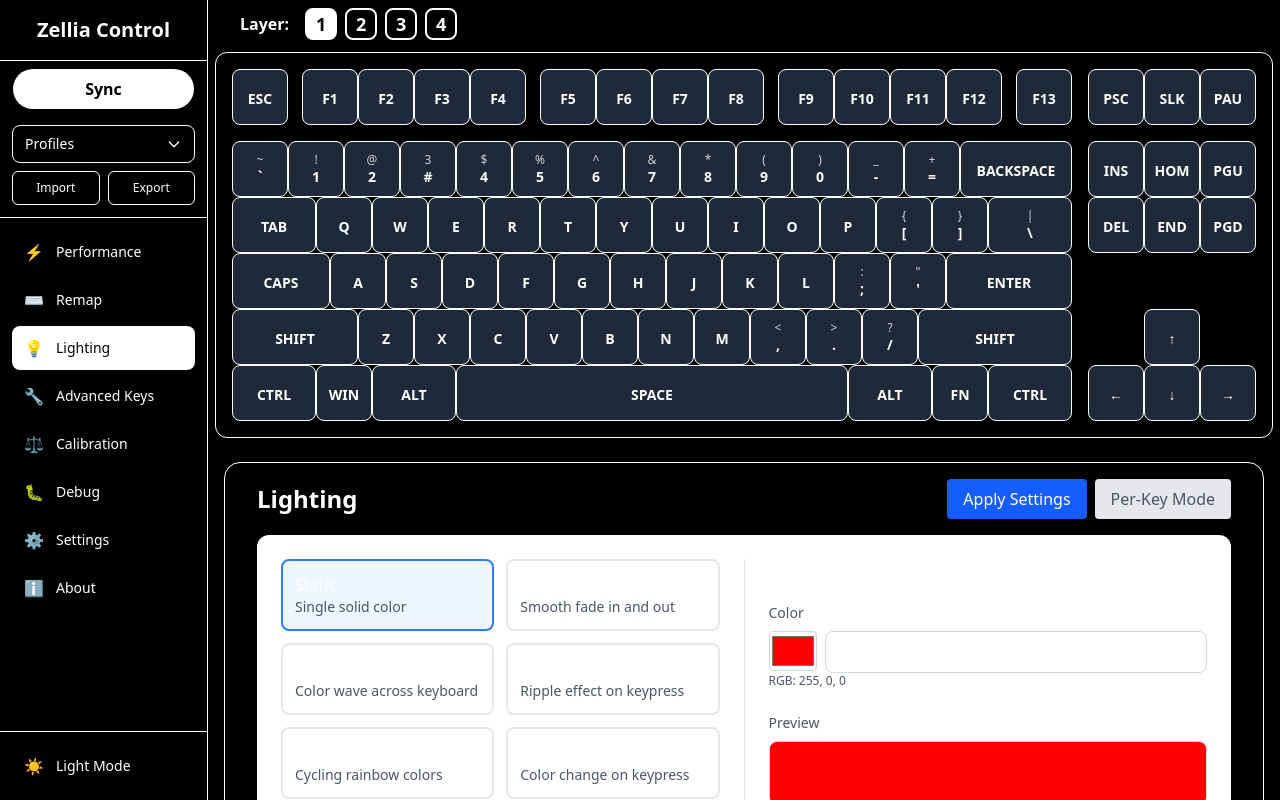
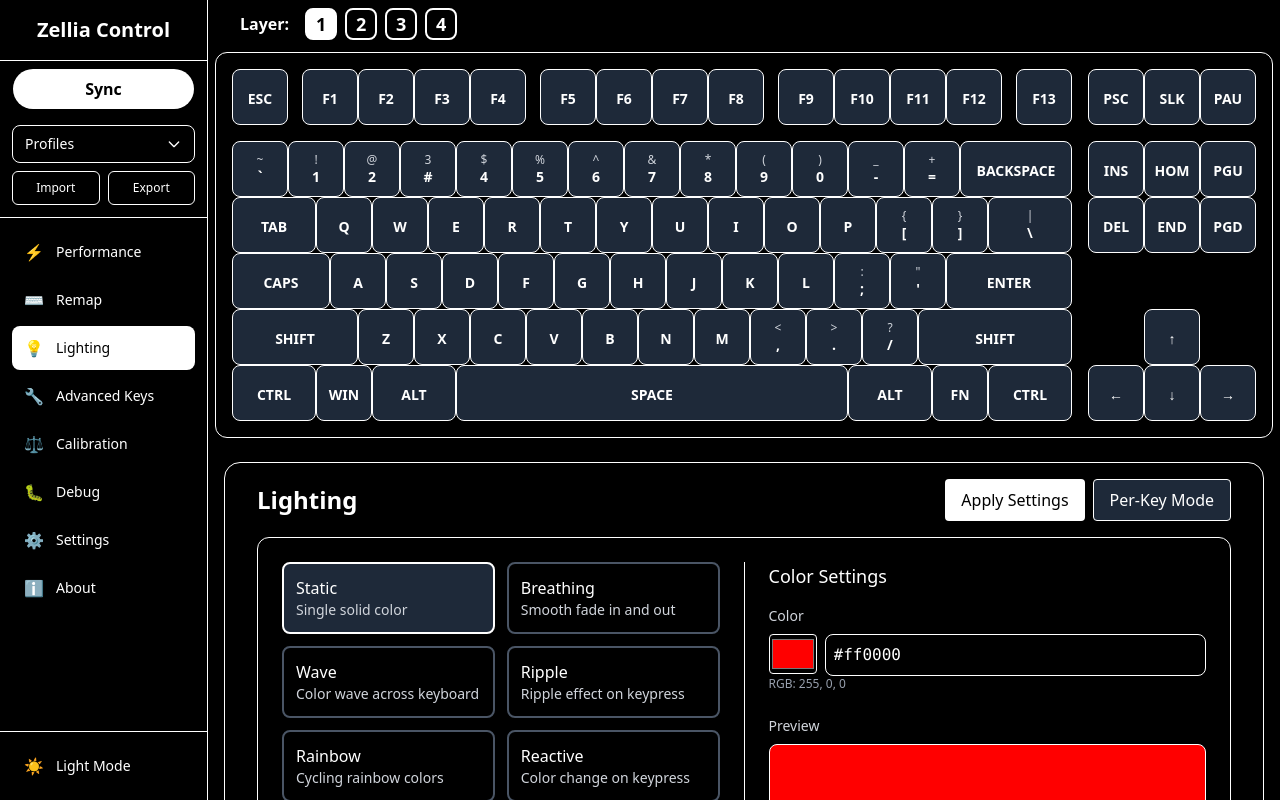
Before and after one commit to Zellia-Keyboards/Zellia-Control, a SvelteKit app: page /lighting in a window 1280 px wide. Built offline with nearby package versions, Linux system fonts and the light colour scheme.

Commit message:
feat(dark-mode): enhance lighting page with dark mode styling

```diff
--- a/src/routes/lighting/+page.svelte
+++ b/src/routes/lighting/+page.svelte
@@ -1,5 +1,6 @@
 <script lang="ts">
     import { CurrentSelected, KeyboardDisplayValues } from "$lib/KeyboardState.svelte";
+    import { darkMode } from '$lib/DarkModeStore.svelte';
 
     let selectedEffect = $state('static');
     let brightness = $state(100); // Frontend display value (0-100)
@@ -99,16 +100,16 @@
 
 <div class="p-4 h-full flex flex-col">
     <div class="flex items-center justify-between -mt-4 mb-4">
-        <h2 class="text-2xl font-bold">Lighting</h2>
+        <h2 class="text-2xl font-bold {$darkMode ? 'text-white' : 'text-gray-900'}">Lighting</h2>
         <div class="flex gap-2">
             <button
-                class="bg-blue-600 text-white px-4 py-2 rounded hover:bg-blue-700 transition-colors"
+                class="{$darkMode ? 'bg-white hover:bg-gray-200 text-black' : 'bg-blue-600 hover:bg-blue-700 text-white'} px-4 py-2 rounded transition-colors"
                 on:click={applySettings}
             >
                 Apply Settings
             </button>
             <button
-                class="bg-gray-200 text-gray-600 px-4 py-2 rounded hover:bg-gray-300 transition-colors"
+                class="{$darkMode ? 'bg-gray-800 hover:bg-gray-700 text-white border border-white' : 'bg-gray-200 hover:bg-gray-300 text-gray-600'} px-4 py-2 rounded transition-colors"
                 on:click={() => perKeyMode = !perKeyMode}
             >
                 {perKeyMode ? 'Exit Per-Key Mode' : 'Per-Key Mode'}
@@ -116,17 +117,17 @@
         </div>
     </div>
 
-    <div class="bg-white rounded-xl shadow p-6 flex flex-col lg:flex-row gap-6 flex-1">
+    <div class="{$darkMode ? 'bg-black border border-white' : 'bg-white'} rounded-xl shadow p-6 flex flex-col lg:flex-row gap-6 flex-1">
         <!-- Effects Panel -->
         <div class="flex-1 min-w-[300px]">
             <div class="grid grid-cols-2 gap-3 mb-6">
                 {#each effects as effect}
                     <button
-                        class="p-3 rounded-lg border-2 text-left transition-all duration-200 {selectedEffect === effect.id ? 'border-blue-500 bg-blue-50' : 'border-gray-200 hover:border-gray-300'}"
+                        class="p-3 rounded-lg border-2 text-left transition-all duration-200 {selectedEffect === effect.id ? ($darkMode ? 'border-white bg-gray-800' : 'border-blue-500 bg-blue-50') : ($darkMode ? 'border-gray-600 hover:border-gray-400' : 'border-gray-200 hover:border-gray-300')}"
                         on:click={() => selectedEffect = effect.id}
                     >
-                        <div class="font-medium">{effect.name}</div>
-                        <div class="text-sm text-gray-600">{effect.description}</div>
+                        <div class="font-medium {$darkMode ? 'text-white' : 'text-gray-900'}">{effect.name}</div>
+                        <div class="text-sm {$darkMode ? 'text-gray-300' : 'text-gray-600'}">{effect.description}</div>
                     </button>
                 {/each}
             </div>
@@ -135,23 +136,23 @@
             <div class="space-y-4">
                 <!-- Brightness -->
                 <div>
-                    <div class="flex justify-between text-sm text-gray-600 mb-2">
+                    <div class="flex justify-between text-sm {$darkMode ? 'text-gray-300' : 'text-gray-600'} mb-2">
                         <span>Brightness</span>
-                        <span>{brightness}% <span class="text-xs text-gray-400"></span>
+                        <span>{brightness}% <span class="text-xs {$darkMode ? 'text-gray-400' : 'text-gray-400'}"></span>
                     </div>
                     <input
                         type="range"
                         min="0"
                         max="100"
                         bind:value={brightness}
-                        class="w-full h-2 rounded-full bg-gray-300 appearance-none slider-thumb"
+                        class="w-full h-2 rounded-full {$darkMode ? 'bg-gray-700' : 'bg-gray-300'} appearance-none slider-thumb"
                     />
                 </div>
 
                 <!-- Speed (for animated effects) -->
                 {#if ['breathing', 'wave', 'rainbow', 'spectrum'].includes(selectedEffect)}
                     <div>
-                        <div class="flex justify-between text-sm text-gray-600 mb-2">
+                        <div class="flex justify-between text-sm {$darkMode ? 'text-gray-300' : 'text-gray-600'} mb-2">
                             <span>Speed</span>
                             <span>{speed}%</span>
                         </div>
@@ -160,7 +161,7 @@
                             min="1"
                             max="100"
                             bind:value={speed}
-                            class="w-full h-2 rounded-full bg-gray-300 appearance-none slider-thumb"
+                            class="w-full h-2 rounded-full {$darkMode ? 'bg-gray-700' : 'bg-gray-300'} appearance-none slider-thumb"
                         />
                     </div>
                 {/if}
@@ -168,10 +169,10 @@
                 <!-- Direction (for directional effects) -->
                 {#if ['wave', 'gradient', 'spectrum'].includes(selectedEffect)}
                     <div>
-                        <label class="block text-sm text-gray-600 mb-2">Direction</label>
+                        <label class="block text-sm {$darkMode ? 'text-gray-300' : 'text-gray-600'} mb-2">Direction</label>
                         <select
                             bind:value={direction}
-                            class="w-full p-2 border border-gray-300 rounded-lg"
+                            class="w-full p-2 border {$darkMode ? 'border-white bg-black text-white' : 'border-gray-300 bg-white text-gray-900'} rounded-lg"
                         >
                             {#each directions as dir}
                                 <option value={dir.id}>{dir.name}</option>
@@ -183,32 +184,31 @@
         </div>
 
         <!-- Divider -->
-        <div class="hidden lg:block w-px bg-gray-200"></div>
+        <div class="hidden lg:block w-px {$darkMode ? 'bg-white' : 'bg-gray-200'}"></div>
 
         <!-- Color Controls Panel -->
         <div class="flex-1 min-w-[300px]">
-            <h3 class="text-lg font-medium mb-4">Color Settings</h3>
-
-            {#if perKeyMode}
+            <h3 class="text-lg font-medium mb-4 {$darkMode ? 'text-white' : 'text-gray-900'}">Color Settings</h3>
+              {#if perKeyMode}
                 <!-- Per-Key Color Mode -->
                 <div class="space-y-4">
-                    <div class="p-3 bg-blue-50 rounded-lg border border-blue-200">
-                        <div class="font-medium text-blue-800">Per-Key Mode Active</div>
-                        <div class="text-sm text-blue-600">Click keys on the keyboard to select them</div>
+                    <div class="p-3 {$darkMode ? 'bg-gray-800 border-white' : 'bg-blue-50 border-blue-200'} rounded-lg border">
+                        <div class="font-medium {$darkMode ? 'text-white' : 'text-blue-800'}">Per-Key Mode Active</div>
+                        <div class="text-sm {$darkMode ? 'text-gray-300' : 'text-blue-600'}">Click keys on the keyboard to select them</div>
                     </div>
 
                     <div>
-                        <label class="block text-sm text-gray-600 mb-2">Key Color</label>
+                        <label class="block text-sm {$darkMode ? 'text-gray-300' : 'text-gray-600'} mb-2">Key Color</label>
                         <div class="flex gap-2">
                             <input
                                 type="color"
                                 bind:value={keyColor}
-                                class="w-12 h-10 rounded border border-gray-300"
+                                class="w-12 h-10 rounded border {$darkMode ? 'border-white' : 'border-gray-300'}"
                             />
                             <input
                                 type="text"
                                 bind:value={keyColor}
-                                class="flex-1 p-2 border border-gray-300 rounded-lg font-mono"
+                                class="flex-1 p-2 border {$darkMode ? 'border-white bg-black text-white' : 'border-gray-300 bg-white text-gray-900'} rounded-lg font-mono"
                                 placeholder="#ffffff"
                             />
                         </div>
@@ -216,14 +216,14 @@
 
                     <div class="flex gap-2">
                         <button
-                            class="flex-1 bg-green-600 text-white px-3 py-2 rounded hover:bg-green-700 transition-colors"
+                            class="flex-1 {$darkMode ? 'bg-white hover:bg-gray-200 text-black' : 'bg-green-600 hover:bg-green-700 text-white'} px-3 py-2 rounded transition-colors"
                             on:click={toggleKeySelection}
                             disabled={!$CurrentSelected}
                         >
                             {$CurrentSelected && selectedKeys.has(`${$CurrentSelected[0]},${$CurrentSelected[1]}`) ? 'Deselect Key' : 'Select Key'}
                         </button>
                         <button
-                            class="bg-gray-600 text-white px-3 py-2 rounded hover:bg-gray-700 transition-colors"
+                            class="{$darkMode ? 'bg-gray-800 hover:bg-gray-700 text-white border border-white' : 'bg-gray-600 hover:bg-gray-700 text-white'} px-3 py-2 rounded transition-colors"
                             on:click={clearKeySelection}
                         >
                             Clear ({selectedKeys.size})
@@ -231,7 +231,7 @@
                     </div>
 
                     <button
-                        class="w-full bg-blue-600 text-white px-3 py-2 rounded hover:bg-blue-700 transition-colors"
+                        class="w-full {$darkMode ? 'bg-white hover:bg-gray-200 text-black' : 'bg-blue-600 hover:bg-blue-700 text-white'} px-3 py-2 rounded transition-colors"
                         on:click={applyToSelectedKeys}
                         disabled={selectedKeys.size === 0}
                     >
@@ -242,24 +242,24 @@
                 <!-- Effect-based Color Controls -->
                 {#if selectedEffect === 'static' || selectedEffect === 'breathing' || selectedEffect === 'reactive'}
                     <div>
-                        <label class="block text-sm text-gray-600 mb-2">Color</label>
+                        <label class="block text-sm {$darkMode ? 'text-gray-300' : 'text-gray-600'} mb-2">Color</label>
                         <div class="flex gap-2">
                             <input
                                 type="color"
                                 bind:value={staticColor}
-                                class="w-12 h-10 rounded border border-gray-300"
+                                class="w-12 h-10 rounded border {$darkMode ? 'border-white' : 'border-gray-300'}"
                             />
                             <input
                                 type="text"
                                 bind:value={staticColor}
-                                class="flex-1 p-2 border border-gray-300 rounded-lg font-mono"
+                                class="flex-1 p-2 border {$darkMode ? 'border-white bg-black text-white' : 'border-gray-300 bg-white text-gray-900'} rounded-lg font-mono"
                                 placeholder="#ff0000"
                             />
                         </div>
                         {#if hexToRgb(staticColor)}
                             {@const rgb = hexToRgb(staticColor)}
                             {#if rgb}
-                                <div class="text-xs text-gray-600">
+                                <div class="text-xs {$darkMode ? 'text-gray-400' : 'text-gray-600'}">
                                     RGB: {rgb.r}, {rgb.g}, {rgb.b}
                                 </div>
                             {/if}
@@ -267,19 +267,19 @@
                     </div>
                 {:else if selectedEffect === 'gradient'}
                     <div>
-                        <label class="block text-sm text-gray-600 mb-2">Gradient Colors</label>
+                        <label class="block text-sm {$darkMode ? 'text-gray-300' : 'text-gray-600'} mb-2">Gradient Colors</label>
                         <div class="space-y-2">
                             {#each gradientColors as color, index}
                                 <div class="flex gap-2 items-center">
                                     <input
                                         type="color"
                                         bind:value={gradientColors[index]}
-                                        class="w-10 h-8 rounded border border-gray-300"
+                                        class="w-10 h-8 rounded border {$darkMode ? 'border-white' : 'border-gray-300'}"
                                     />
                                     <input
                                         type="text"
                                         bind:value={gradientColors[index]}
-                                        class="flex-1 p-1 border border-gray-300 rounded text-sm font-mono"
+                                        class="flex-1 p-1 border {$darkMode ? 'border-white bg-black text-white' : 'border-gray-300 bg-white text-gray-900'} rounded text-sm font-mono"
                                     />
                                     {#if gradientColors.length > 2}
                                         <button
@@ -291,15 +291,15 @@
                             {/each}
                         </div>
                         <button
-                            class="mt-2 w-full bg-gray-200 text-gray-700 px-3 py-2 rounded hover:bg-gray-300 transition-colors"
+                            class="mt-2 w-full {$darkMode ? 'bg-gray-800 hover:bg-gray-700 text-white border border-white' : 'bg-gray-200 hover:bg-gray-300 text-gray-700'} px-3 py-2 rounded transition-colors"
                             on:click={addGradientColor}
                         >
                             Add Color
                         </button>
                     </div>
                 {:else}
-                    <div class="p-4 bg-gray-50 rounded-lg text-center">
-                        <div class="text-gray-600">
+                    <div class="p-4 {$darkMode ? 'bg-gray-800' : 'bg-gray-50'} rounded-lg text-center">
+                        <div class="{$darkMode ? 'text-gray-300' : 'text-gray-600'}">
                             {selectedEffect === 'rainbow' || selectedEffect === 'spectrum' ? 'This effect uses automatic colors' : 'No color settings needed for this effect'}
                         </div>
                     </div>
@@ -308,13 +308,13 @@
 
             <!-- Preview -->
             <div class="mt-6">
-                <label class="block text-sm text-gray-600 mb-2">Preview</label>
-                <div class="h-16 rounded-lg border border-gray-300 flex items-center justify-center"
-                     style:background={selectedEffect === 'static' ? staticColor : selectedEffect === 'gradient' ? `linear-gradient(90deg, ${gradientColors.join(', ')})` : '#f3f4f6'}>
+                <label class="block text-sm {$darkMode ? 'text-gray-300' : 'text-gray-600'} mb-2">Preview</label>
+                <div class="h-16 rounded-lg border {$darkMode ? 'border-white' : 'border-gray-300'} flex items-center justify-center"
+                     style:background={selectedEffect === 'static' ? staticColor : selectedEffect === 'gradient' ? `linear-gradient(90deg, ${gradientColors.join(', ')})` : $darkMode ? '#374151' : '#f3f4f6'}>
                     {#if selectedEffect === 'rainbow' || selectedEffect === 'spectrum'}
-                        <div class="text-sm text-gray-600">Animated Effect</div>
+                        <div class="text-sm {$darkMode ? 'text-gray-300' : 'text-gray-600'}">Animated Effect</div>
                     {:else if selectedEffect === 'reactive' || selectedEffect === 'ripple'}
-                        <div class="text-sm text-gray-600">Reactive Effect</div>
+                        <div class="text-sm {$darkMode ? 'text-gray-300' : 'text-gray-600'}">Reactive Effect</div>
                     {/if}
                 </div>
             </div>
```
